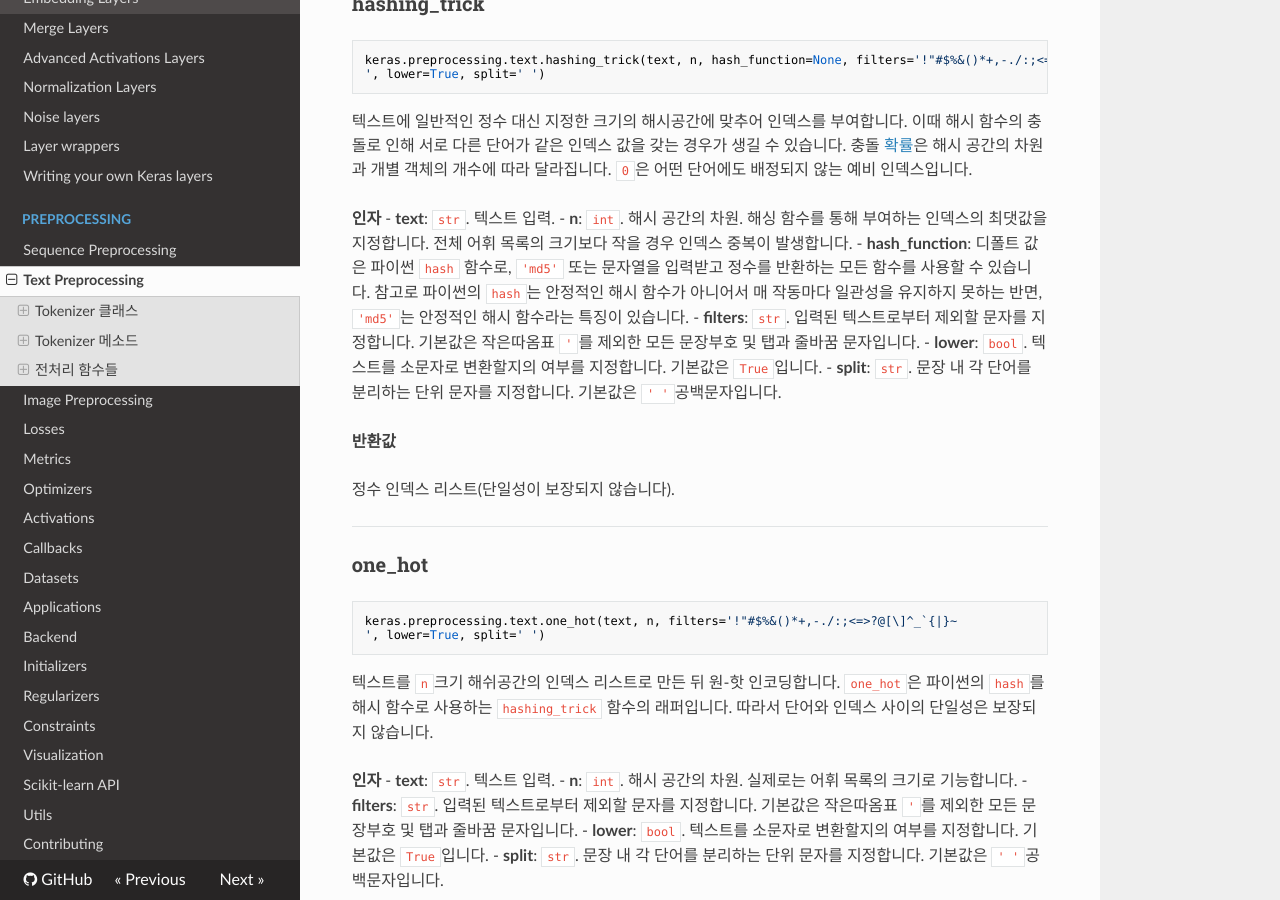
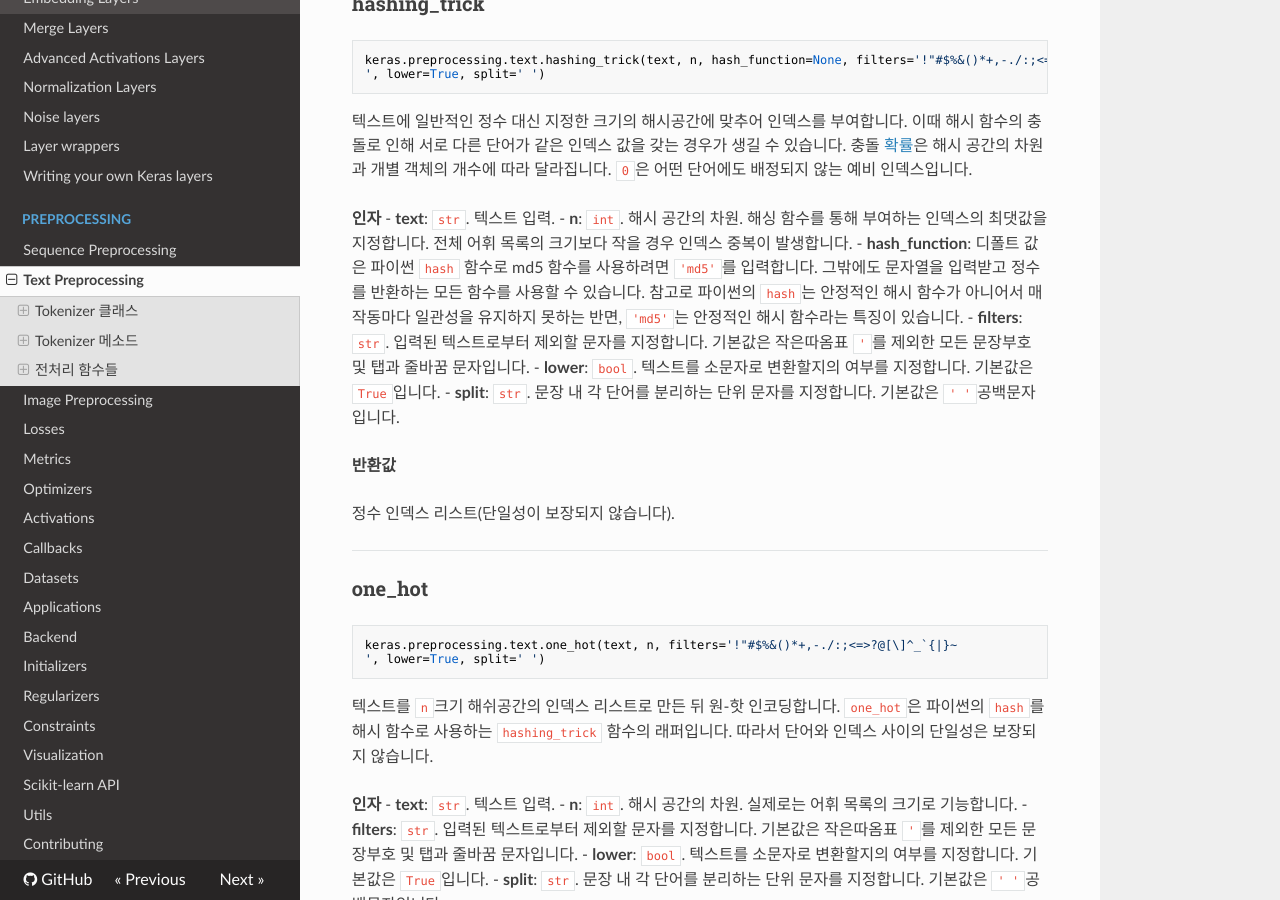
Before and after one commit to keras-team/keras-docs-ko, an MkDocs documentation site: the page built from sources/preprocessing/text.md, in a window 1280 px wide and 900 px high, scrolled down 5210 px. Built offline with MkDocs 1.6.1, drawn with Linux system fonts in a browser that asks for light colours; nearby versions of some CDN libraries.

Commit message:
Update `md5` explanation

```diff
--- a/sources/preprocessing/text.md
+++ b/sources/preprocessing/text.md
@@ -181,7 +181,7 @@ keras.preprocessing.text.hashing_trick(text, n, hash_function=None, filters='!"#
 __인자__
 - __text__: `str`. 텍스트 입력.
 - __n__: `int`. 해시 공간의 차원. 해싱 함수를 통해 부여하는 인덱스의 최댓값을 지정합니다. 전체 어휘 목록의 크기보다 작을 경우 인덱스 중복이 발생합니다.
-- __hash_function__: 디폴트 값은 파이썬 `hash` 함수로, `'md5'` 또는 문자열을 입력받고 정수를 반환하는 모든 함수를 사용할 수 있습니다. 참고로 파이썬의 `hash`는 안정적인 해시 함수가 아니어서 매 작동마다 일관성을 유지하지 못하는 반면, `'md5'`는 안정적인 해시 함수라는 특징이 있습니다.
+- __hash_function__: 디폴트 값은 파이썬 `hash` 함수로 md5 함수를 사용하려면 `'md5'`를 입력합니다. 그밖에도 문자열을 입력받고 정수를 반환하는 모든 함수를 사용할 수 있습니다. 참고로 파이썬의 `hash`는 안정적인 해시 함수가 아니어서 매 작동마다 일관성을 유지하지 못하는 반면, `'md5'`는 안정적인 해시 함수라는 특징이 있습니다.
 - __filters__: `str`. 입력된 텍스트로부터 제외할 문자를 지정합니다. 기본값은 작은따옴표 `'`를 제외한 모든 문장부호 및 탭과 줄바꿈 문자입니다.
 - __lower__: `bool`. 텍스트를 소문자로 변환할지의 여부를 지정합니다. 기본값은 `True`입니다.
 - __split__: `str`. 문장 내 각 단어를 분리하는 단위 문자를 지정합니다. 기본값은 `' '`공백문자입니다.
```
